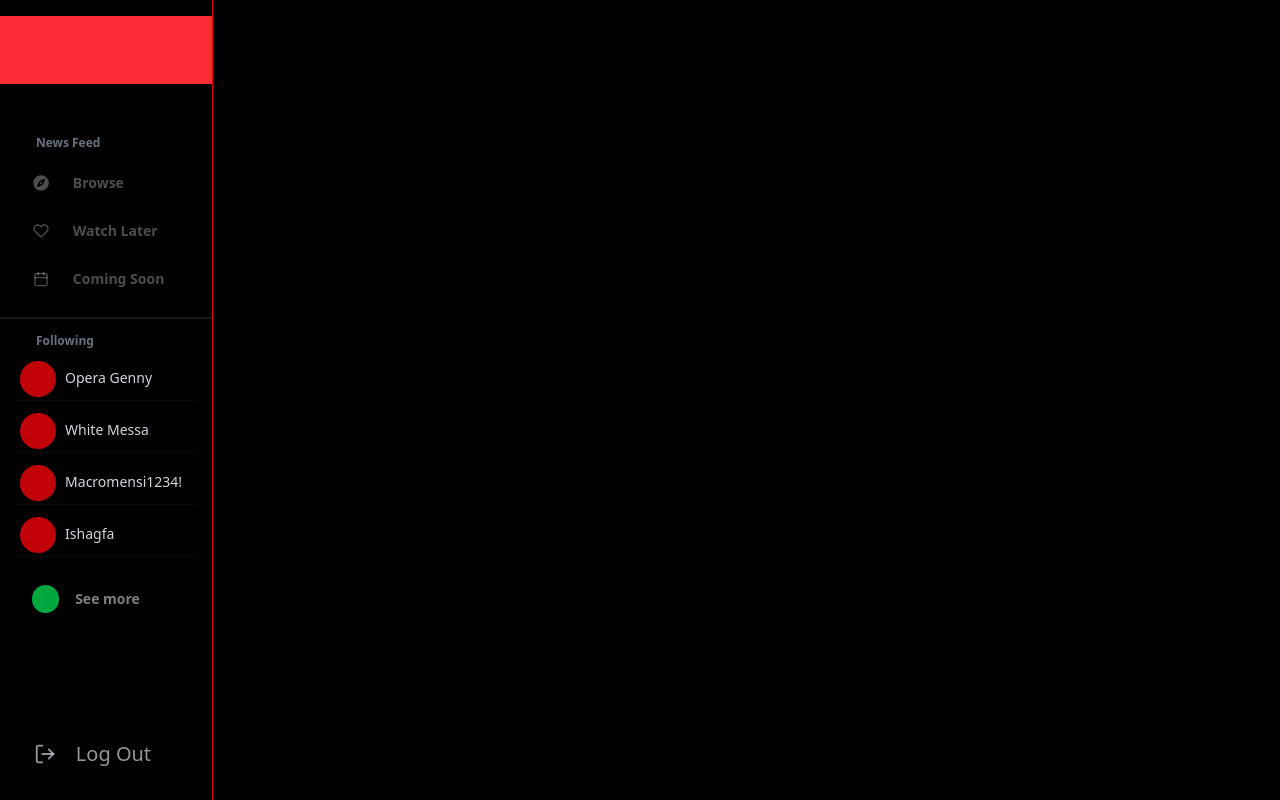
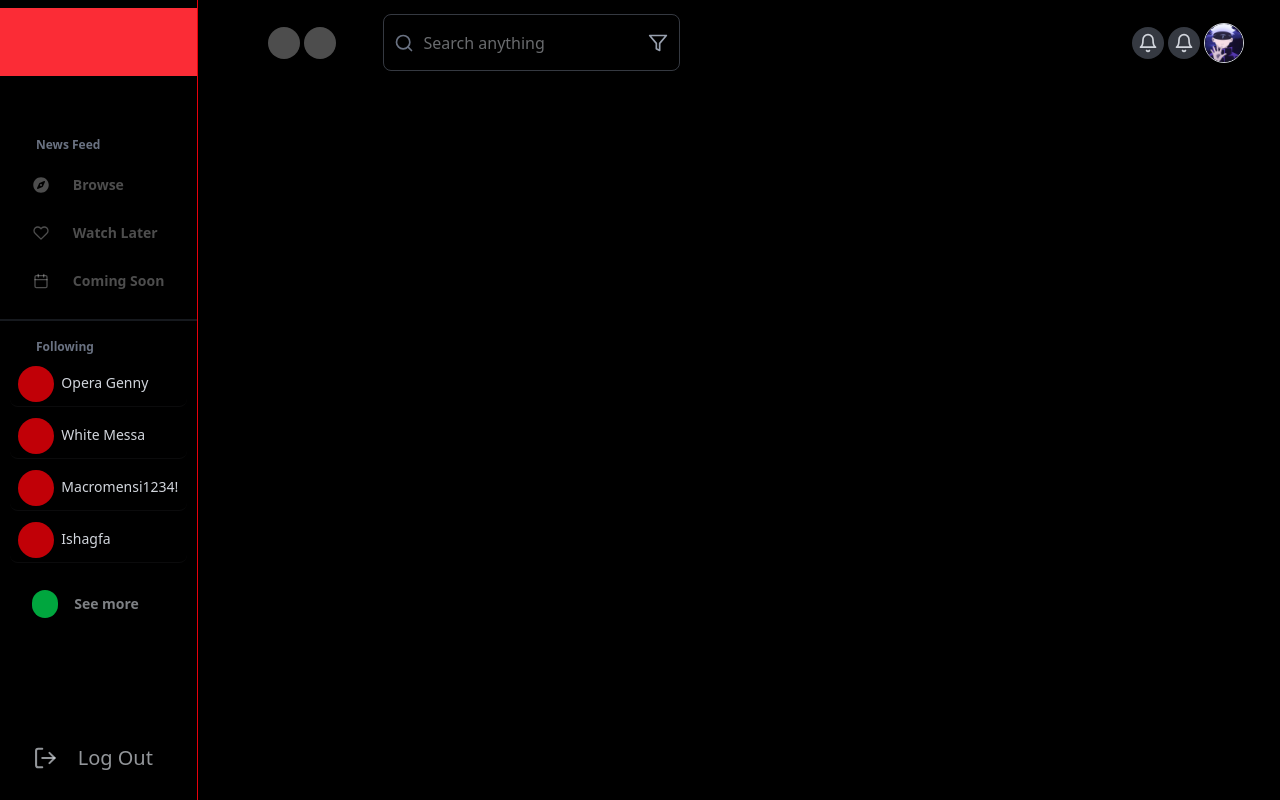
Before and after one commit to TheDebugger001/Moica_Streamer, a React (Vite) app: page / in a window 1280 px wide. Built offline with nearby package versions, Linux system fonts and the light colour scheme.

Commit message:
The end of the Navbar

```diff
--- a/src/App.jsx
+++ b/src/App.jsx
@@ -7,6 +7,10 @@ import {
 import {BrowserRouter, Routes, Route} from 'react-router-dom'
 import Register from './components/pages/Register'
 import Sidebar from './components/Sidebar'
+import MainLayout from './components/Layout/MainLayout'
+import NavbarLayout from './components/Layout/NavbarLayout'
+import Home from './components/pages/Home'
+import Navbar from './components/Navbar'
 
 function App() {
 
@@ -16,8 +20,14 @@ function App() {
       <div className='w-full h-screen bg-black flex flex-col'>
         <BrowserRouter>
           <Routes>
-            <Route index element={ <Sidebar /> }/>
+            {/* <Route index element={ <Register /> }/> */}
             <Route path='/register' element={ <Register /> }/>
+            <Route element={ <MainLayout /> }>
+              <Route element={ <NavbarLayout /> }>
+                <Route index element={ <Home /> }/>
+                {/* <Route path='/home' element={ <Home /> }/> */}
+              </Route>
+            </Route>
           </Routes>
         </BrowserRouter>
       </div>
--- /dev/null
+++ b/src/components/Layout/MainLayout.jsx
@@ -0,0 +1,23 @@
+import React from 'react'
+import { Outlet, useLocation } from 'react-router-dom'
+import Sidebar from '../Sidebar'
+import Navbar from '../Navbar'
+
+const MainLayout = () => {
+
+   const location = useLocation()
+
+   const hideNav_Sid = location.pathname === '/register'
+
+  return (
+    <div className='w-full flex'>
+
+      {!hideNav_Sid && <Sidebar />}
+      {/* {!hideNav_Sid && <Navbar />} */}
+      <Outlet />
+
+    </div>
+  )
+}
+
+export default MainLayout
--- /dev/null
+++ b/src/components/Layout/NavbarLayout.jsx
@@ -0,0 +1,23 @@
+import React from 'react'
+import { Outlet, useLocation } from 'react-router-dom'
+import Sidebar from '../Sidebar'
+import Navbar from '../Navbar'
+
+const MainLayout = () => {
+
+   const location = useLocation()
+
+   const hideNav_Sid = location.pathname === '/register'
+
+  return (
+    <div className='w-10/11 flex flex-col overflow-hidden'>
+
+      {!hideNav_Sid && <Navbar />}
+      {/* {!hideNav_Sid && <Navbar />} */}
+      <Outlet />
+
+    </div>
+  )
+}
+
+export default MainLayout
--- /dev/null
+++ b/src/components/Navbar.jsx
@@ -0,0 +1,34 @@
+import React from 'react'
+import { FiFilter, FiSearch, FiBell } from 'react-icons/fi'
+import UserProfile from './UserProfile'
+
+const Navbar = () => {
+  return (
+    <div className='w-full h-24 flex items-center justify-between'>
+      <div className='w-3/7 relative left-15 h-full bg-black flex items-center justify-evenly'>
+        <div className='w-1/6 h-2/3 flex items-center justify-evenly'>
+          <div className='w-8 h-8 bg-white/30 rounded-full'></div>
+          <div className='w-8 h-8 bg-white/30 rounded-full'></div>
+        </div>
+
+        <div className='w-4/5 h-full flex items-center'>
+          <div className='w-10 h-2/5 relative z-10 left-10 flex items-center justify-center'> <FiSearch className='text-xl font-light text-gray-500' /></div>
+          <input type="text"
+          placeholder='Search anything'
+          className='border-1 w-6/7 h-4/6 rounded-lg outline-none border-gray-500/50 text-gray-300 pl-10 pr-10 placeholder:font-light'/>
+          <div className='w-10 h-2/5 relative z-10 -left-10 flex items-center justify-center'> <FiFilter className='text-xl font-light text-gray-400' /></div>
+        </div>
+      </div>
+
+      <div className='w-1/9 h-full relative right-8 flex items-center justify-evenly'>
+        <div className='w-8 h-8 rounded-full bg-gray-500/50 flex items-center justify-center'> <FiBell className='font-light text-gray-300 text-xl' /> </div>
+        <div className='w-8 h-8 rounded-full bg-gray-500/50 flex items-center justify-center'> <FiBell className='font-light text-gray-300 text-xl' /> </div>
+        <div className='w-10 h-10 rounded-full overflow-hidden border-1 border-gray-300 bg-red-300'>
+          <UserProfile />
+        </div>
+      </div>
+    </div>
+  )
+}
+
+export default Navbar
--- a/src/components/Sidebar.jsx
+++ b/src/components/Sidebar.jsx
@@ -30,7 +30,7 @@ const Sidebar = () => {
 
   return (
     <div className='w-1/6 h-screen border-r-1 border-red-600 flex flex-col items-center justify-between'>
-      <div className='w-full h-17 bg-red-500 relative top-4'></div>
+      <div className='w-full h-17 bg-red-500 relative top-2'></div>
 
       <div className='w-full h-2/8 flex flex-col items-center justify-evenly border-b-2 border-gray-600/30'>
          <div className='w-full h-2 flex items-center'>
@@ -103,14 +103,14 @@ const Sidebar = () => {
         </div>
       </div>
 
-      <div className='w-10/11 h-15 relative -top-4 flex items-center gap-5 transition-all duration-200 hover:bg-gray-300/30 hover:rounded-xl hover:transition-all hover:duration-200'>
+      <div className='w-10/11 h-13 relative -top-4 flex items-center gap-5 transition-all duration-200 hover:bg-gray-300/30 hover:rounded-xl hover:transition-all hover:duration-200'>
           <div className='w-8 h-8 ml-6'>
             <FiLogOut className='w-full h-full text-gray-300/70' />
           </div>
           <div className='w-4/5 h-2/3 flex items-center'>
             <p className='text-xl text-gray-300/70'>Log Out</p>
           </div>
-          <div></div>
+          {/* <div></div> */}
       </div>
     </div>
   )
--- /dev/null
+++ b/src/components/UserProfile.jsx
@@ -0,0 +1,11 @@
+import React from 'react'
+
+const UserProfile = () => {
+  return (
+    <div className='w-full h-full'>
+      <img src="../images/Gojo.jpeg" alt="" />
+    </div>
+  )
+}
+
+export default UserProfile
--- /dev/null
+++ b/src/components/pages/Home.jsx
@@ -0,0 +1,11 @@
+import React from 'react'
+
+const Home = () => {
+  return (
+    <div className='w-full h-full'>
+      {/* <p className='text-white'> Hii, Guerschom is there or not</p> */}
+    </div>
+  )
+}
+
+export default Home
--- a/src/components/pages/Register.jsx
+++ b/src/components/pages/Register.jsx
@@ -3,7 +3,7 @@ import React from 'react'
 const Register = () => {
   return (
     <div>
-      <div className='w-20 h-20 bg-red-600'></div>
+      <div className='w-20 h-20 bg-red-500'></div>
     </div>
   )
 }
```
